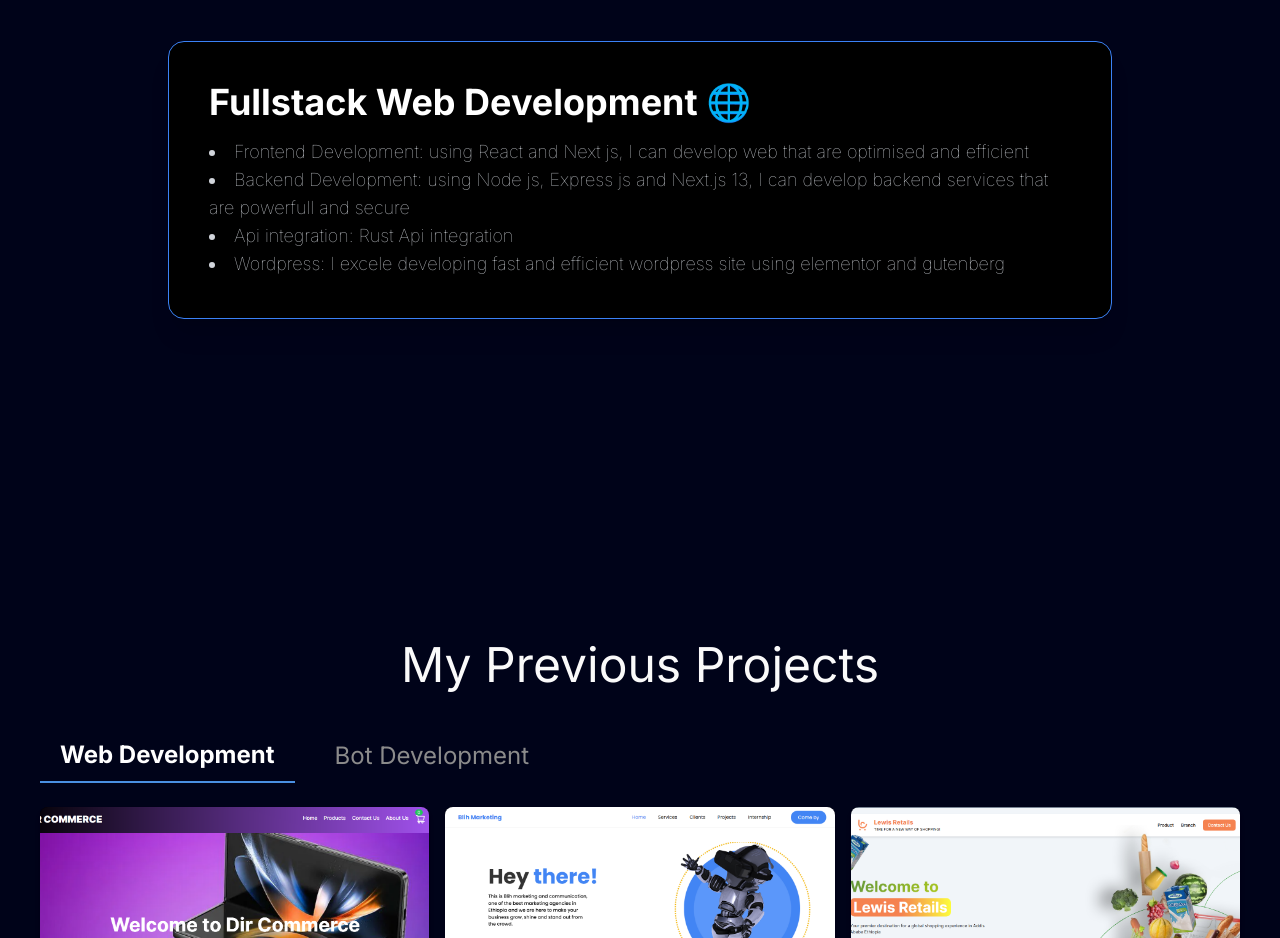
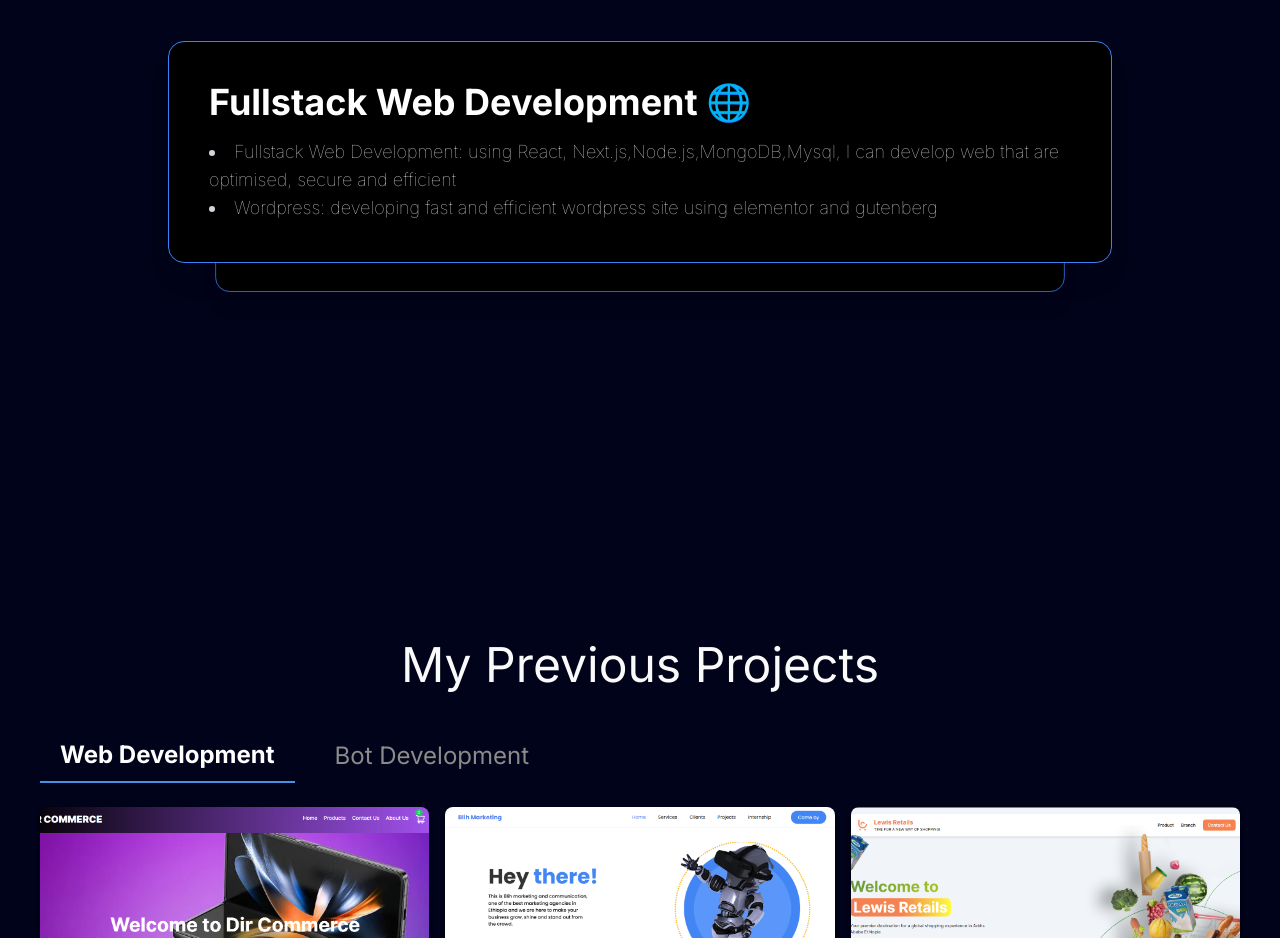
Before and after one commit to Million-art/portifolio-2, a Next.js app: page / in a window 1280 px wide. Shown: the part 1900-2838 px from the top of the page. Built offline with nearby package versions, Linux system fonts and the light colour scheme.

Commit message:
fix services

```diff
--- a/components/services-content/Web.tsx
+++ b/components/services-content/Web.tsx
@@ -28,10 +28,8 @@ const Web = () => {
   return (
     <div className="w-full h-fit bg-black rounded-2xl shadow-xl border border-blue-500 p-6 md:p-8 lg:p-10">
       <h2 className="text-2xl font-bold mb-4 md:text-3xl lg:text-4xl">Fullstack Web Development 🌐 </h2>
-      <li className='text-lg font-thin text-gray-300'>Frontend Development: using React and Next js, I can develop web that are optimised and efficient </li>
-      <li className='text-lg font-thin text-gray-300'>Backend Development: using Node js, Express js and Next.js 13, I can develop backend services that are powerfull and secure  </li>
-      <li className='text-lg font-thin text-gray-300'>Api integration: Rust Api integration</li>
-      <li className='text-lg font-thin text-gray-300'>Wordpress: I excele developing fast and efficient wordpress site using elementor and gutenberg</li>
+      <li className='text-lg font-thin text-gray-300'>Fullstack Web Development: using React, Next.js,Node.js,MongoDB,Mysql, I can develop web that are optimised, secure and efficient </li>
+      <li className='text-lg font-thin text-gray-300'>Wordpress: developing fast and efficient wordpress site using elementor and gutenberg</li>
 
 
     </div>
```
